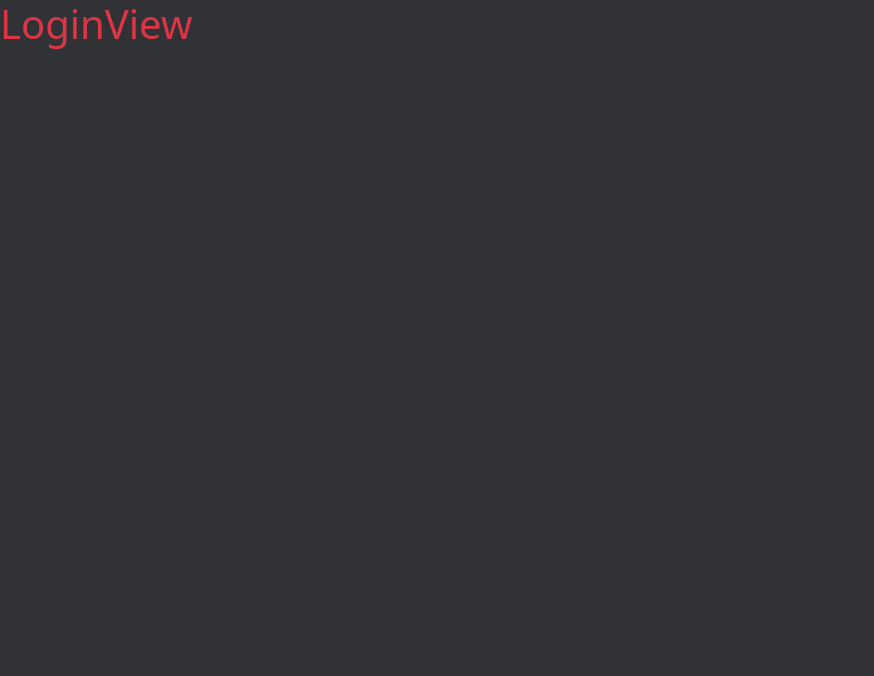
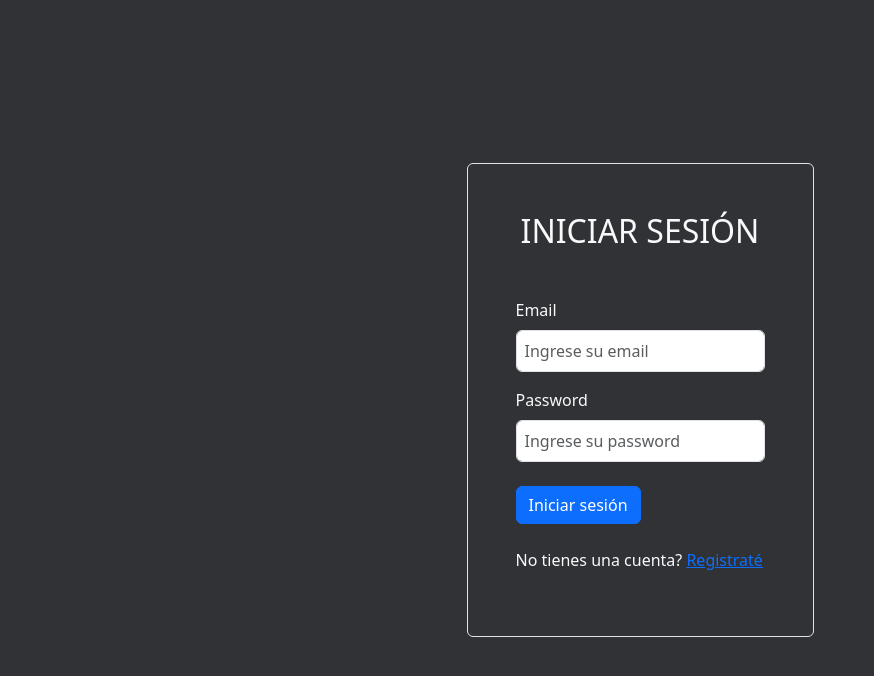
Before and after one commit to MatiasAndino/Gestor_de_venta, a React (Vite) app: page / in a window 1280 px wide. Shown: the top 676 px of the page, without its empty margins (0-874 px from the left). Built offline with nearby package versions, Linux system fonts and the light colour scheme.

Commit message:
creacion formulario para login_view, creacion e implementacion de alerta, comunicacion con el back para realizar el login, almacenamiento del token en el localstorage al iniciar login en la web, y eliminacion del token del localstorage al iniciar logout.

```diff
--- a/package.json
+++ b/package.json
@@ -11,6 +11,7 @@
   },
   "dependencies": {
     "bootstrap": "^5.3.3",
+    "jwt-decode": "^4.0.0",
     "react": "^18.3.1",
     "react-dom": "^18.3.1",
     "react-router-dom": "^6.23.1"
--- a/src/core/auth/provider/auth_provider.jsx
+++ b/src/core/auth/provider/auth_provider.jsx
@@ -1,21 +1,89 @@
-import { useState } from "react";
+import { useEffect, useState } from "react";
 import { AuthContext } from "../context/auth_context";
-
+import { jwtDecode } from "jwt-decode";
+import AlertaError from "../../components/alerts/alerta_error";
 
 export const AuthProvider = ({ children }) => {
 
+    const TOKEN_KEY = "Authorization";
+
     const [isLoggedIn, setIsLoggedIn] = useState(false);
+    const [tokenData, setTokenData] = useState({
+        'Authorization': '',
+        nombre: '',
+        rol: ''
+    });
+
+    const [isNull, setIsNull] = useState(false);
+
+    useEffect(() => {
+        const token = localStorage.getItem(TOKEN_KEY);
+
+        if (token) {
+            const datos = jwtDecode(token);
+            setTokenData(datos);
+            setIsLoggedIn(true);
+        }
+    }, []);
 
     const login = async (form) => {
+        try {
+            let config = {
+                method: 'POST',
+                headers: {
+                    'Accept': 'application/json',
+                    'Content-Type': 'application/json'
+                },
+                body: JSON.stringify(form)
+            }
+
+            let res = await fetch('http://localhost:3000/api/usuarios/login', config);
+            let { token } = await res.json();
+
+            if (token) {
+                const { nombre, rol } = jwtDecode(token);
+
+                setTokenData({
+                    'Authorization': token,
+                    nombre,
+                    rol,
+                })
+
+                Object.keys(tokenData).forEach(key => {
+                    localStorage.setItem(key, tokenData[key])
+                });
+                setIsLoggedIn(true);
+            } else {
+                setIsNull(true)
+                setTimeout(() => {
+                    setIsNull(false)
+                },4000);
+            }
+        } catch (error) {
+            console.log('AuthProvider-login', error);
+        }
     };
 
     const logout = async () => {
 
+        try {
+            const token = localStorage.getItem(TOKEN_KEY);
+            if (token) {
+                Object.keys(datos).forEach(key => {
+                    localStorage.removeItem(key)
+                });
+            }
+
+            setIsLoggedIn(false);
+        } catch (error) {
+            console.log('AuthProvider-logout', error)
+        }
     };
 
     return (
         <AuthContext.Provider value={{ isLoggedIn, login, logout }}>
-            {children}
+            { isNull && <AlertaError mensaje="Email o password incorrectos." /> }
+            { children }
         </AuthContext.Provider>
     )
 }
--- /dev/null
+++ b/src/core/components/alerts/alerta_error.jsx
@@ -0,0 +1,12 @@
+import React from 'react'
+
+const AlertaError = ({ mensaje }) => {
+    return (
+        <div className={`alert alert-danger alert-dismissible fade show text-center fixed-top horizontal-shake`} role="alert">
+            <strong className="mx-2">Error!</strong> { mensaje }
+            {/* <button type="button" className="btn-close" data-bs-dismiss="alert" aria-label="Close" onClick={() => setIsNull(false)}></button> */}
+        </div>
+    )
+}
+
+export default AlertaError
--- /dev/null
+++ b/src/core/components/form/login_form.jsx
@@ -0,0 +1,69 @@
+import React, { useState } from 'react';
+import useLogin from '../../hooks/useLogin';
+import { useAuth } from '../../auth/hooks/useAuth';
+
+const LoginForm = () => {
+    const { login } = useAuth();
+    const [form, setForm] = useState({
+        email: '',
+        password: ''
+    });
+
+    const handleForm = async event => {
+        event.preventDefault();
+
+        try {
+            await login(form);
+        } catch (error) {
+            console.log('Login-handleForm', error)
+        }
+    }
+
+    const handleInputChange = event => {
+        event.preventDefault();
+        const { name, value } = event.target;
+        setForm({
+            ...form,
+            [name]: value
+        })
+    }
+
+    return (
+
+
+        <form onSubmit={handleForm}>
+
+            <div className="mb-3">
+                <label htmlFor="Email" className="form-label" >Email</label>
+                <input
+                    name="email"
+                    type="email"
+                    className="form-control p-2"
+                    id="Email"
+                    placeholder='Ingrese su email'
+                    onChange={handleInputChange}
+                    value={form.email}
+                    required
+                />
+            </div>
+
+            <div className="mb-3">
+                <label htmlFor="Password" className="form-label" >Password</label>
+                <input
+                    name="password"
+                    type="password"
+                    className="form-control p-2"
+                    id="Password"
+                    placeholder='Ingrese su password'
+                    onChange={handleInputChange}
+                    value={form.password}
+                    required
+                />
+            </div>
+
+            <button type="submit" className="btn btn-primary mt-2">Iniciar sesión</button>
+        </form>
+    )
+};
+
+export default LoginForm;
--- /dev/null
+++ b/src/core/hooks/useLogin.js
@@ -0,0 +1,16 @@
+import { useAuth } from '../auth/hooks/useAuth';
+
+
+const useLogin = async (form) => {
+    const { login } = useAuth();
+
+    try {
+        const isLogin = await login(form);
+        if (!isLogin) console.log('Email o password incorrectos')
+    } catch (error) {
+        console.log('Login-handleForm', error)
+    }
+
+}
+
+export default useLogin
--- a/src/features/home/views/login_view.jsx
+++ b/src/features/home/views/login_view.jsx
@@ -1,8 +1,17 @@
 import React from 'react';
+import LoginForm from '../../../core/components/form/login_form';
 
 const LoginView = () => {
   return (
-    <div><h1 className="text-danger">LoginView</h1></div>
+    <>
+      <div className="d-flex vh-100 align-items-center">
+        <div className="container border rounded col-auto p-5 bg-custom-opacity text-light min-width-25" >
+          <h2 className='text-center mb-5'>INICIAR SESIÓN</h2>
+          <LoginForm />
+          <p className='mt-4'>No tienes una cuenta? <a className="link-opacity-100" role="button" onClick={() => navigate('/registro')}>Registraté</a></p>
+        </div>
+      </div>
+    </>
   )
 };
 
--- a/src/index.css
+++ b/src/index.css
@@ -2,3 +2,22 @@ body {
   background-color: rgb(48, 50, 53);
   overflow-y: hidden;
 }
+
+.min-width-25{
+  min-width: 25vw;
+}
+
+.horizontal-shake {
+  animation: horizontal-shaking ease 4s infinite;
+}
+
+@keyframes horizontal-shaking{
+  0% { transform:translate(0,0) }
+  1.78571% { transform:translate(5px,0) }
+  3.57143% { transform:translate(0,0) }
+  5.35714% { transform:translate(5px,0) }
+  7.14286% { transform:translate(0,0) }
+  8.92857% { transform:translate(5px,0) }
+  10.71429% { transform:translate(0,0) }
+  100% { transform:translate(0,0) }
+ }
```
Also changed, not shown: 2 other files (tests, documents, lock files or other folders).
